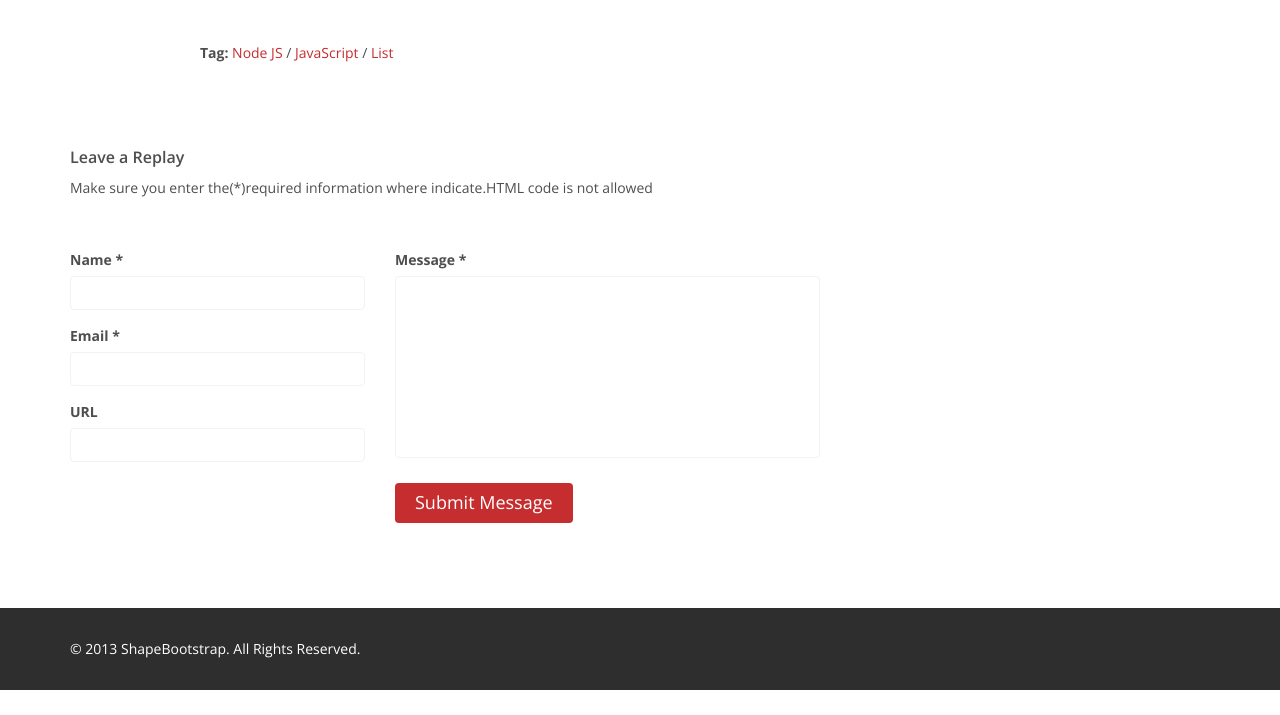
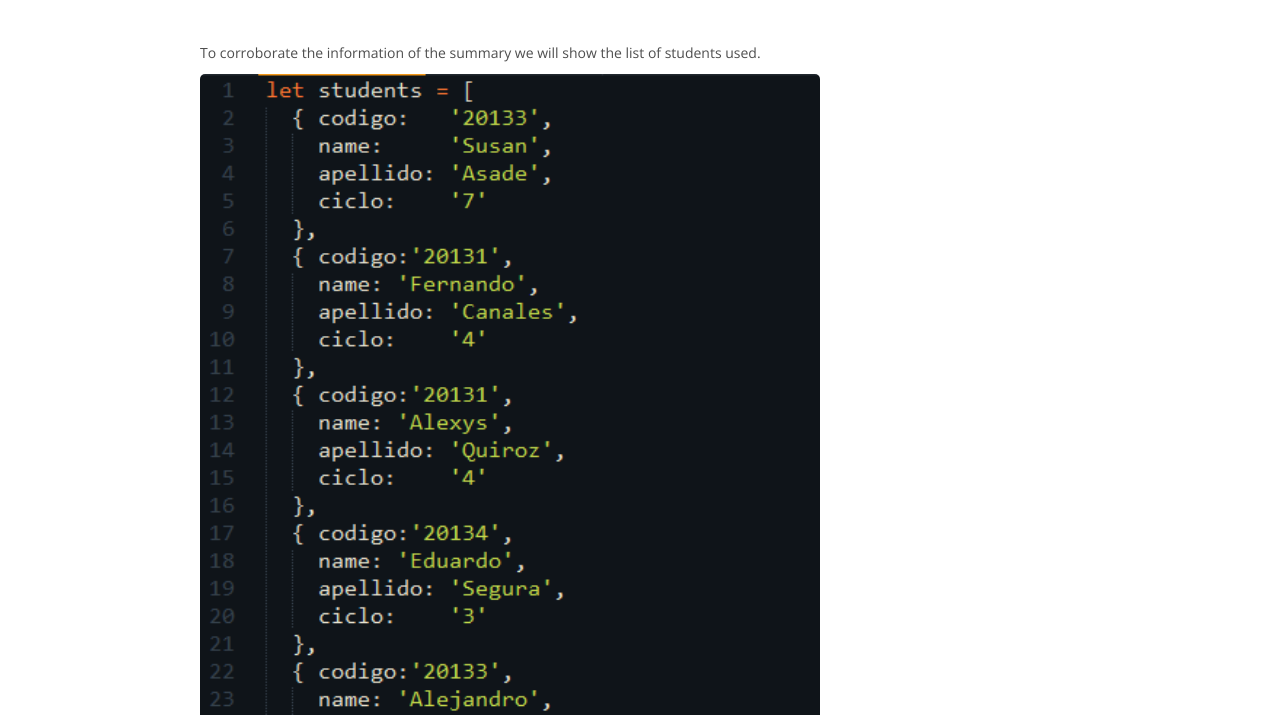
Before and after one commit to krashoverrid/krashoverrid.github.io, a plain HTML site: page blog-item.html in a window 1280 px wide. Shown: the part 3459-4174 px from the top of the page. Before the commit the page ends 4149 px from the top, so only its background shows below. Drawn offline with nearby package versions, Linux system fonts and the light colour scheme.

Commit message:
anadido 1

```diff
--- a/blog-item.html
+++ b/blog-item.html
@@ -205,9 +205,14 @@
 
                                     <img class="img-responsive img-blog" src="images/caurosel/terminal2.png" width="100%" alt="" />
 
+                                    <p>To corroborate the information of the summary we will show the list of students used.</p>
+
+                                    <img class="img-responsive img-blog" src="images/caurosel/terminal3.png" width="100%" alt="" />
+
                                     <div class="post-tags">
                                         <strong>Tag:</strong> <a href="#">Node JS</a> / <a href="#">JavaScript</a> / <a href="#">List</a>
                                     </div>
+
 
 
                                 </div>
```
Also changed, not shown: images/caurosel/terminal3.png (added).
